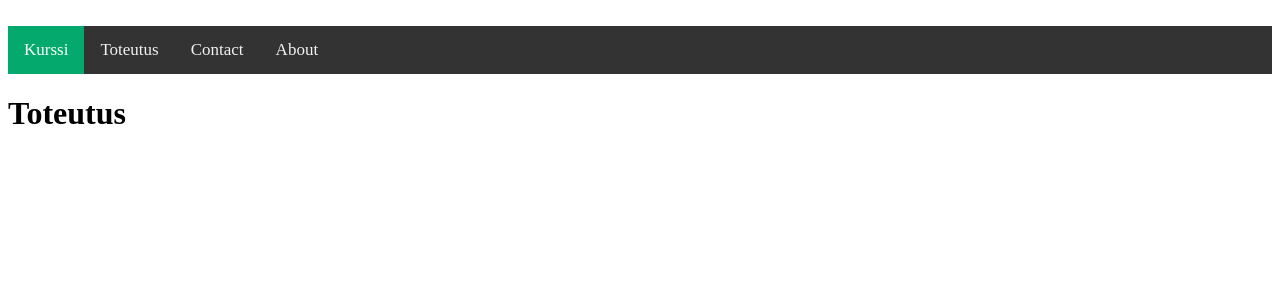
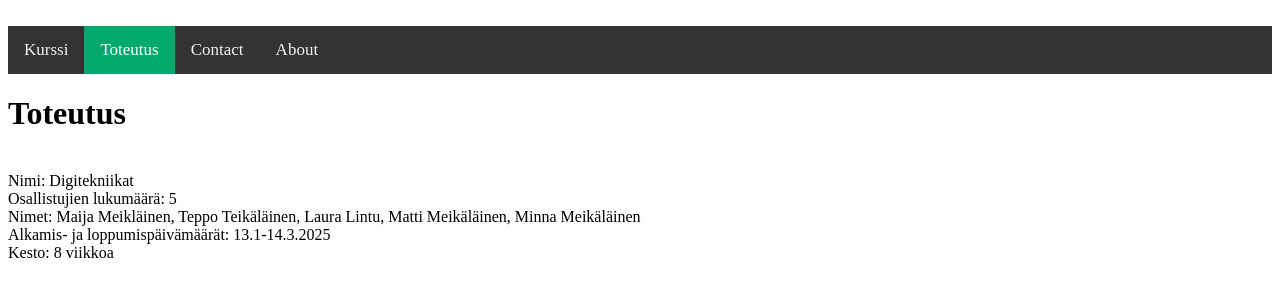
Before and after one commit to son11a/son11a.github.io, a plain HTML site: page toteutus.html in a window 1280 px wide. Drawn offline with Linux system fonts and the light colour scheme.

Commit message:
tiedostot

```diff
--- a/toteutus.html
+++ b/toteutus.html
@@ -44,8 +44,8 @@
 <body>
 
     <div class="topnav">
-        <a class="active" href="kurssi.html">Kurssi</a>
-        <a href="toteutus.html">Toteutus</a>
+        <a href="kurssi.html">Kurssi</a>
+        <a class="active" href="toteutus.html">Toteutus</a>
         <a href="#contact">Contact</a>
         <a href="#about">About</a>
       </div>
@@ -56,3 +56,60 @@
 
 
      <div id="vastaus"></div>
+
+    <script>
+
+      fetch('https://son11a.github.io/toteutus.JSON')
+
+
+       // Muunnetaan vastaus JSON muotoon
+
+      .then(function (response) {
+
+              return response.json();
+
+      })
+
+
+      //Käsitellään muunnettu (eli JSON muotoinen) vastaus
+
+      // Kutsutaan funktiota kerro()ja välitetään sille json-vastaus
+
+
+
+      .then(function (responseJson) {
+
+      kerro(responseJson);
+
+              })
+
+
+              // Jos tuli jokin virhe
+
+
+              .catch(function (error) {
+
+                  document.getElementById("vastaus").innerHTML = "<p>Tietoa ei pystytä hakemaan</p>";
+
+
+          })
+      function kerro(data){
+          var teksti = "";
+          teksti = teksti + "Nimi: " + data.nimi + "<br> Osallistujien lukumäärä: " + data.lukumäärä
+          + "<br> Nimet: " + data.nimet[0] + ", " + data.nimet[1] + ", " +data.nimet[2] + ", " + data.nimet[3] + ", "+ data.nimet[4]
+          + "<br> Alkamis- ja loppumispäivämäärät: " + data.päivämäärät
+          +"<br> Kesto: " + data.kesto;
+
+          document.getElementById("vastaus").innerHTML = teksti;
+      }
+
+
+
+
+      </script>
+
+
+
+
+    </body>
+    </html>
```
Also changed, not shown: kurssi.html (+1 -1 lines).
